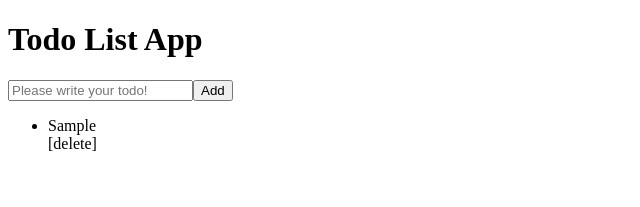
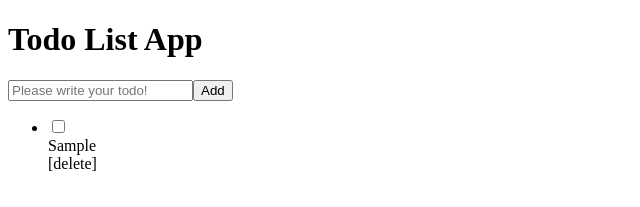
Before and after one commit to lazatdev/todo-list-app, a React (Vite) app: page / in a window 1280 px wide. Both pictures are taken after typing "Sample" into the empty fields and a click on the button "Add". Shown: the top 207 px of the page, without its empty margins (0-640 px from the left). Built offline with nearby package versions, Linux system fonts and the light colour scheme.

Commit message:
Complete todo

```diff
--- a/src/App.jsx
+++ b/src/App.jsx
@@ -22,8 +22,20 @@ function App() {
     setTodos(() => todos.filter((todo) => todo.id !== id));
   }
 
+  let completeTodo = (id) =>
+  {
+    setTodos(() => todos.map((todo) => {
+      if(todo.id === id)
+      {
+        return {...todo, completed: !todo.completed}
+      }
+      return todo;
+    }))
+  }
+
   let providerValue = {
-    deleteTodo
+    deleteTodo,
+    completeTodo
   }
 
   return (
@@ -34,6 +46,7 @@ function App() {
           <TodoForm addTodo={addTodo}/>
           <TodoItems todos={todos}/>
         </TodoContext.Provider>
+        {console.log(todos)}
       </div>
     </main>
   )
--- a/src/components/SingleTodo.jsx
+++ b/src/components/SingleTodo.jsx
@@ -3,9 +3,16 @@ import {TodoContext} from '../App';
 
 let SingleTodo = ({todo}) =>
 {
-    let {deleteTodo} = useContext(TodoContext);
+    let {deleteTodo, completeTodo} = useContext(TodoContext);
     return (
         <li className='todo-item'>
+            <div className='checkbox-completed-todo'>
+                <input
+                    type='checkbox'
+                    checked={todo.completed}
+                    onChange={() => completeTodo(todo.id)}
+                />
+            </div>
             {todo.todoName}
             <div className='todo-management'>
                 <span
```
